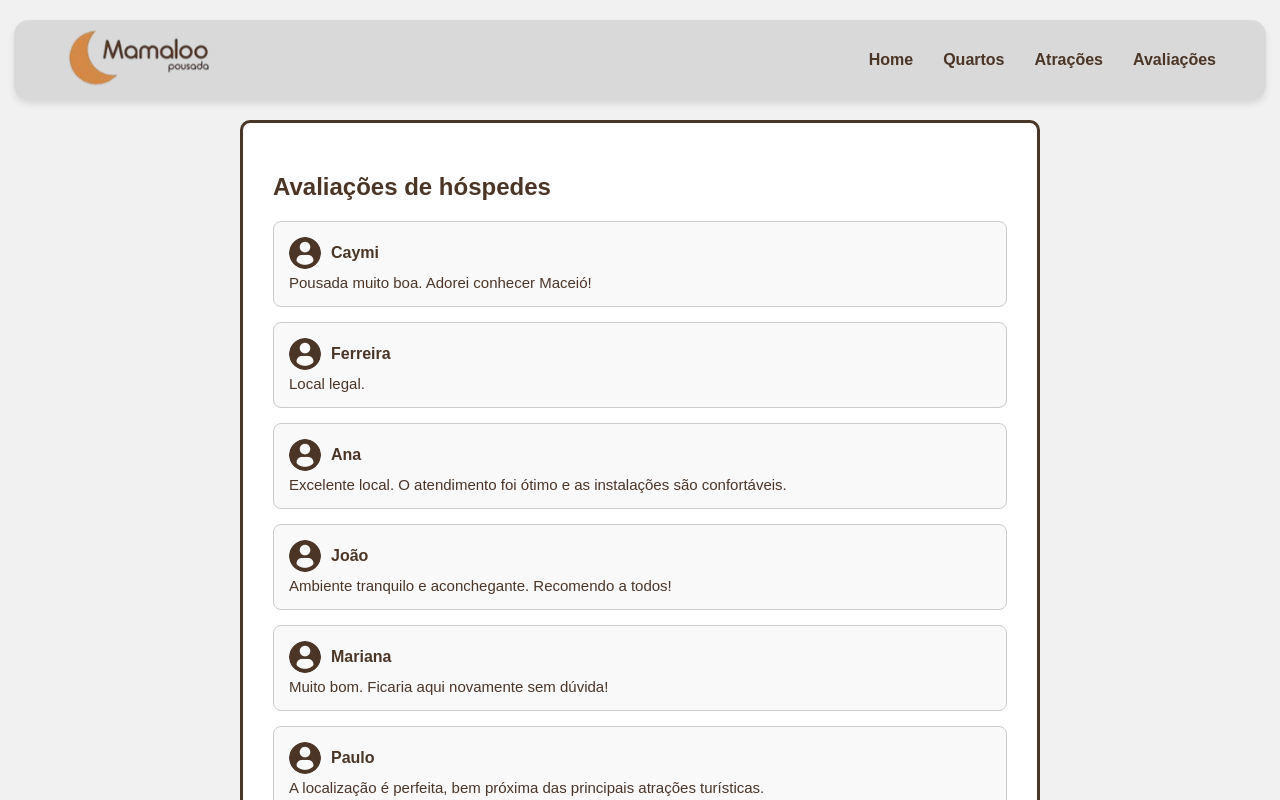
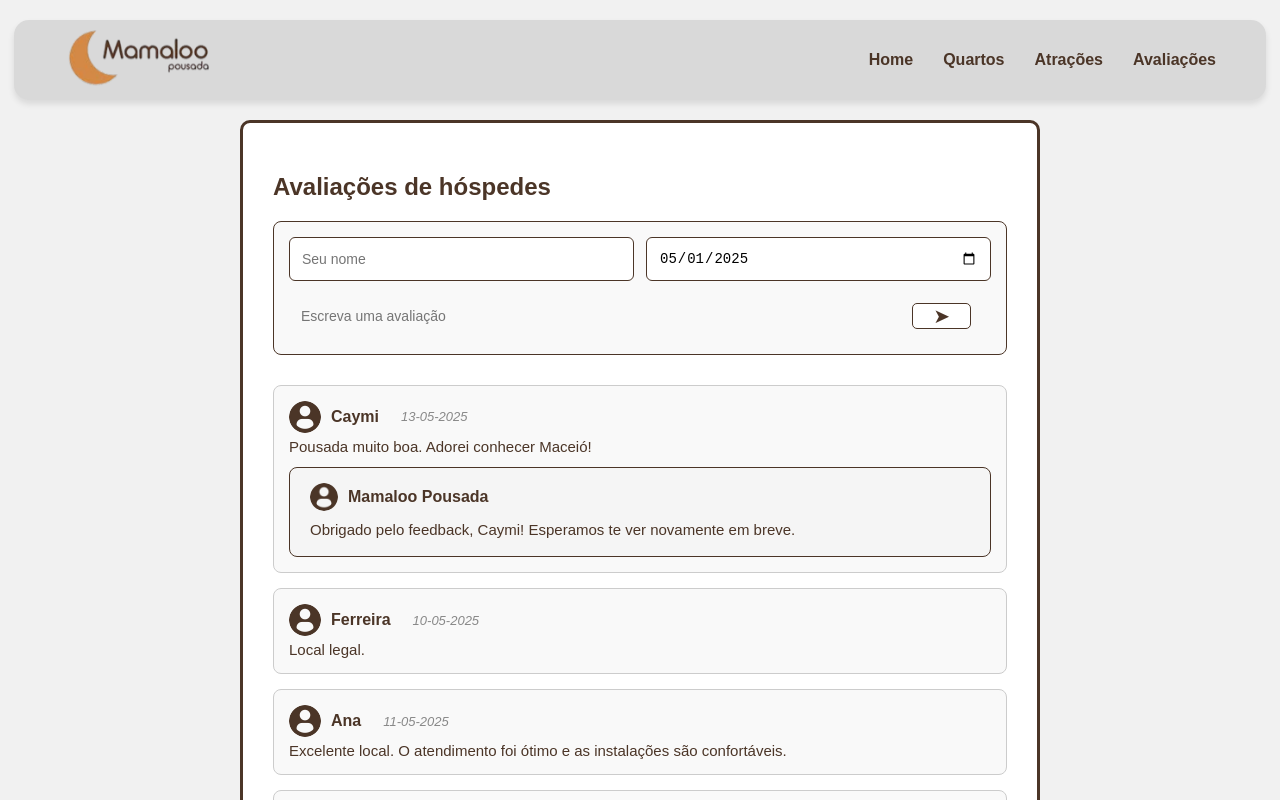
Before and after one commit to PousadaMamalooPortal/Portal-Mamaloo, a React (Vite) app in the folder frontend/: page /avaliacoes in a window 1280 px wide. Shown: the top 800 px of the page. Built offline with nearby package versions, Linux system fonts and the light colour scheme.

Commit message:
refactor: Página Avaliações e Atrações

```diff
--- a/frontend/src/components/Atracoes.jsx
+++ b/frontend/src/components/Atracoes.jsx
@@ -6,7 +6,6 @@ function Atracoes() {
   const [atracoes, setAtracoes] = useState([]);
 
   useEffect(() => {
-    // Simula busca via API (comentada)
     // async function fetchAtracoes() {
     //   try {
     //     const response = await axios.get('/api/atracoes');
@@ -17,7 +16,6 @@ function Atracoes() {
     // }
     // fetchAtracoes();
 
-    // Dados mockados para demo
     setAtracoes([
       {
         id: 1,
--- a/frontend/src/components/Avaliacoes.jsx
+++ b/frontend/src/components/Avaliacoes.jsx
@@ -6,116 +6,198 @@ function Avaliacoes() {
   const [comentarios, setComentarios] = useState([]);
   const [novoComentario, setNovoComentario] = useState('');
   const [usuario, setUsuario] = useState('');
+  const [dataComentario, setDataComentario] = useState(() => {
+    const hoje = new Date();
+    return hoje.toISOString().slice(0, 10);
+  });
 
   useEffect(() => {
+    // Exemplo de fetch para carregar comentários do banco via API
+    /*
+    async function fetchComentarios() {
+      try {
+        const response = await axios.get('/api/comentarios');
+        setComentarios(response.data);
+      } catch (error) {
+        console.error('Erro ao buscar comentários:', error);
+      }
+    }
+    fetchComentarios();
+    */
+
+    // Dados mockados para demo e testes
     setComentarios([
       {
         nome: 'Caymi',
         texto: 'Pousada muito boa. Adorei conhecer Maceió!',
-        resposta: '',
+        data: '13-05-2025',
+        resposta: 'Obrigado pelo feedback, Caymi! Esperamos te ver novamente em breve.',
       },
       {
         nome: 'Ferreira',
         texto: 'Local legal.',
+        data: '10-05-2025',
         resposta: null,
       },
       {
         nome: 'Ana',
         texto: 'Excelente local. O atendimento foi ótimo e as instalações são confortáveis.',
+        data: '11-05-2025',
         resposta: '',
       },
       {
         nome: 'João',
         texto: 'Ambiente tranquilo e aconchegante. Recomendo a todos!',
+        data: '12-05-2025',
         resposta: '',
       },
       {
         nome: 'Mariana',
         texto: 'Muito bom. Ficaria aqui novamente sem dúvida!',
+        data: '09-05-2025',
         resposta: '',
       },
       {
         nome: 'Paulo',
         texto: 'A localização é perfeita, bem próxima das principais atrações turísticas.',
+        data: '08-05-2025',
         resposta: '',
       },
       {
         nome: 'Rita',
         texto: 'Atendimento de primeira. O café da manhã é delicioso!',
+        data: '07-05-2025',
         resposta: '',
       },
       {
         nome: 'Lucas',
         texto: 'A experiência foi maravilhosa. Muito obrigado a toda a equipe!',
+        data: '06-05-2025',
         resposta: '',
       },
       {
         nome: 'Júlia',
         texto: 'Adorei a piscina e a tranquilidade do ambiente.',
+        data: '05-05-2025',
         resposta: '',
       },
       {
         nome: 'Carlos',
         texto: 'Fui muito bem recebido, e a limpeza do local estava impecável.',
+        data: '04-05-2025',
         resposta: '',
       },
       {
         nome: 'Beatriz',
         texto: 'Recomendo a todos, o ambiente é muito agradável e a localização é ótima.',
+        data: '03-05-2025',
         resposta: '',
       },
       {
         nome: 'Gabriel',
         texto: 'Estadia maravilhosa, com um atendimento excelente e acomodações confortáveis.',
+        data: '02-05-2025',
         resposta: '',
-      }
+      },
     ]);
   }, []);
 
-  const enviarComentario = () => {
+  const enviarComentario = async () => {
     if (!novoComentario.trim()) return;
+
     const payload = {
-      nome: usuario || 'Anônimo',
-      texto: novoComentario
+      nome: usuario.trim() || 'Anônimo',
+      texto: novoComentario.trim(),
+      data: dataComentario,
+      resposta: '',
     };
 
+    // Exemplo de envio para API (comentado)
+    /*
+    try {
+      const response = await axios.post('/api/comentarios', payload);
+      setComentarios(prev => [...prev, response.data]);
+    } catch (error) {
+      console.error('Erro ao enviar comentário:', error);
+    }
+    */
 
     setComentarios(prev => [...prev, payload]);
+
     setNovoComentario('');
+    setUsuario('');
+    setDataComentario(new Date().toISOString().slice(0, 10));
   };
 
  return (
   <>
     <div className="avaliacoes-container">
       <h2>Avaliações de hóspedes</h2>
+
+
+      <div className="formulario-avaliacao">
+        <div className="inputs-superiores">
+          <input
+            type="text"
+            placeholder="Seu nome"
+            value={usuario}
+            onChange={e => setUsuario(e.target.value)}
+            className="input-nome"
+          />
+          <input
+            type="date"
+            value={dataComentario}
+            onChange={e => setDataComentario(e.target.value)}
+            className="input-data"
+          />
+        </div>
+
+        <div className="input-comentario-container">
+          <input
+            type="text"
+            placeholder="Escreva uma avaliação"
+            value={novoComentario}
+            onChange={e => setNovoComentario(e.target.value)}
+            className="input-comentario"
+          />
+          <button onClick={enviarComentario}>➤</button>
+        </div>
+      </div>
+
       <div className="comentarios-lista">
         {comentarios.map((c, idx) => (
           <div key={idx} className="comentario-box">
             <div className="comentario-topo">
-                <img src="/assets/icones/mamaloo-icone-perfil.png" alt="avatar" />
+              <img
+                src="/assets/icones/mamaloo-icone-perfil.png"
+                alt="avatar"
+              />
               <strong>{c.nome}</strong>
+              <span className="data-comentario">{c.data}</span>
             </div>
             <p>{c.texto}</p>
-              {c.resposta && (
+            {typeof c.resposta === 'string' && c.resposta.trim() !== '' && (
               <div className="resposta-box">
-                  <p><strong>Resposta:</strong> {c.resposta}</p>
+                <div className="resposta-header">
+                  <img
+                    src="/assets/icones/mamaloo-icone-perfil.png"
+                    alt="Logo Mamaloo"
+                    className="resposta-logo"
+                  />
+                  <strong className="resposta-nome">Mamaloo Pousada</strong>
+                </div>
+                <p className="resposta-texto">{c.resposta}</p>
               </div>
             )}
           </div>
         ))}
       </div>
-        <div className="formulario-avaliacao">
-          <input
-            type="text"
-            placeholder="Escreva uma avaliação"
-            value={novoComentario}
-            onChange={e => setNovoComentario(e.target.value)}
-          />
-          <button onClick={enviarComentario}>➤</button>
     </div>
-      </div>
+
   </>
+
 );
+
 }
 
 export default Avaliacoes;
--- a/frontend/src/styles/Avaliacoes.css
+++ b/frontend/src/styles/Avaliacoes.css
@@ -4,13 +4,14 @@
   padding: 30px;
   border: 3px solid #4B3527;
   border-radius: 10px;
-  background-color: #fff;
+  background-color: white;
   color: #4B3527;
   font-family: 'Montserrat', sans-serif;
   height: auto;
   width: 100%;
   box-sizing: border-box;
 }
+
 
 .avaliacoes-container h2 {
   font-size: 24px;
@@ -52,18 +53,66 @@
 
 
 .formulario-avaliacao {
+  background-color: #f9f9f9;
   display: flex;
+  flex-direction: column;
+  gap: 12px;
   border: 1px solid #4B3527;
   border-radius: 8px;
-  overflow: hidden;
+  padding: 15px;
+  margin-bottom: 30px;
+  box-sizing: border-box;
 }
+
+.inputs-superiores {
+  display: flex;
+  gap: 12px;
+
+}
+
+.input-nome {
+  flex: 1;
+  min-width: 150px;
+  padding: 12px;
+  font-size: 14px;
+  border: 1px solid #4B3527;
+  border-radius: 6px;
+  outline: none;
+}
+
+.input-data {
+  width: 180px;
+  padding: 12px;
+  font-size: 14px;
+  border: 1px solid #4B3527;
+  border-radius: 6px;
+  outline: none;
+}
+
+
+.input-comentario-container {
+  display: flex;
+  gap: 8px;
+}
+
+.input-comentario {
+  background-color: #f9f9f9;
+  border:none;
+  padding: 12px;
+  font-size: 14px;
+  outline: none;
+  box-sizing: border-box;
+}
+
 
 .formulario-avaliacao input {
   flex: 1;
   padding: 12px;
-  border: none;
   font-size: 14px;
   outline: none;
+  flex-grow: 1;
+  min-width: 120px;
+  box-sizing: border-box;
 }
 
 .formulario-avaliacao button {
@@ -79,38 +128,47 @@
   margin-right: 20px;
   margin-top: 10px;
   margin-bottom: 10px;
+
 }
 
 .formulario-avaliacao button:hover {
   background-color: #f0f0f0;
 }
 
-.resposta-input {
-  margin-top: 10px;
-  display: flex;
-  flex-direction: column;
-  gap: 10px;
+.data-comentario {
+  font-size: 13px;
+  color: #888;
+  margin-left: 12px;
+  font-style: italic;
 }
 
-.resposta-input textarea {
-  width: 95%;
-  padding: 10px;
-  font-size: 14px;
-  border-radius: 5px;
-  border: 1px solid #ccc;
+.resposta-box {
+  background-color: #f5f5f5;
+  border: 1px solid #4B3527;
+  padding: 15px 20px;
+  margin-top: 12px;
+  border-radius: 8px;
+  color: #4B3527;
+  font-family: 'Montserrat', sans-serif;
+  font-size: 15px;
+  line-height: 1.5;
 }
 
-.resposta-input button {
-  background-color: #4B3527;
-  color: white;
-  padding: 8px 5px;
-  border: none;
-  border-radius: 6px;
-  cursor: pointer;
-  width: 150px;
-  margin-left: 300px;
+.resposta-header {
+  display: flex;
+  align-items: center;
+  margin-bottom: 8px;
 }
 
-.resposta-input button:hover {
-  background-color: #6f4f37;
+.resposta-logo {
+  width: 28px;
+  height: 28px;
+  margin-right: 10px;
+  border-radius: 50%;
+  object-fit: cover;
 }
+
+.resposta-nome {
+  font-weight: 700;
+  font-size: 16px;
+}
```
Lines whose indentation alone changed are shown as unchanged.
